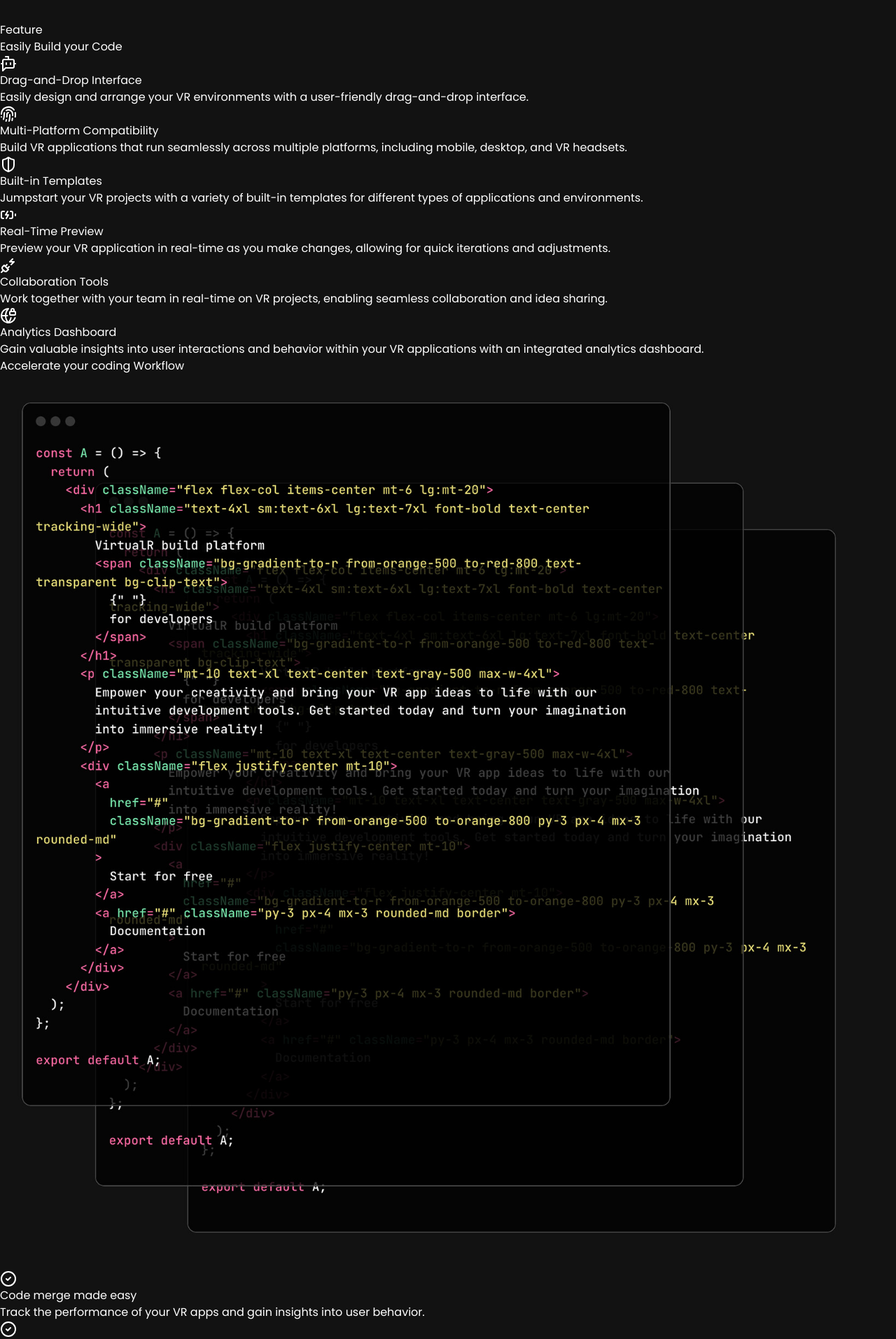
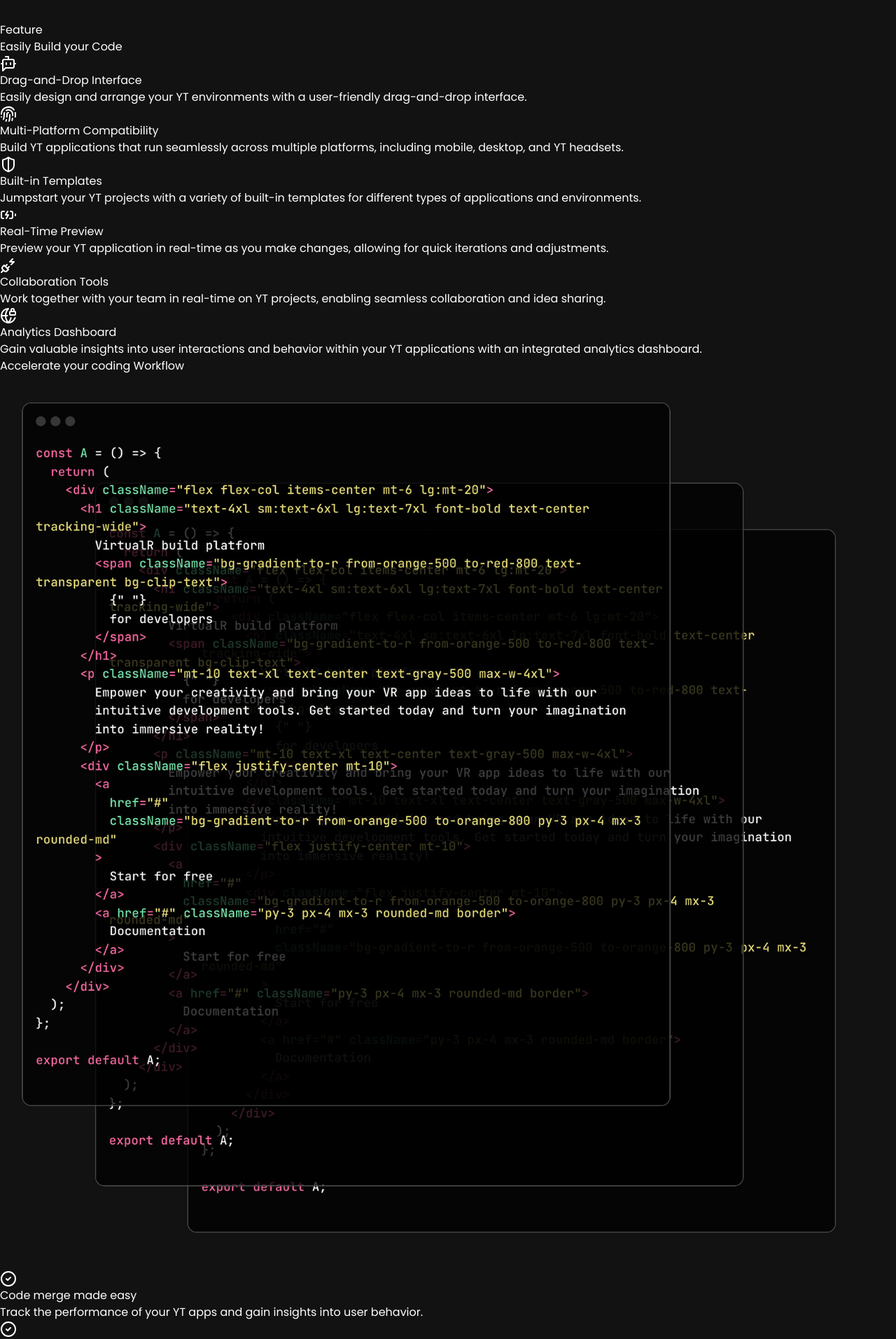
Before and after one commit to Shadrackssien/YuppyTech, a React (Vite) app: page / in a window 1280 px wide. Shown: the part 640-2553 px from the top of the page at 70% size. Built offline with nearby package versions, Linux system fonts and the light colour scheme; grey boxes are pictures that could not be loaded.

Commit message:
Debuging

```diff
--- a/src/constants/index.jsx
+++ b/src/constants/index.jsx
@@ -63,37 +63,37 @@ export const features = [
     icon: <BotMessageSquare />,
     text: "Drag-and-Drop Interface",
     description:
-      "Easily design and arrange your VR environments with a user-friendly drag-and-drop interface.",
+      "Easily design and arrange your YT environments with a user-friendly drag-and-drop interface.",
   },
   {
     icon: <Fingerprint />,
     text: "Multi-Platform Compatibility",
     description:
-      "Build VR applications that run seamlessly across multiple platforms, including mobile, desktop, and VR headsets.",
+      "Build YT applications that run seamlessly across multiple platforms, including mobile, desktop, and YT headsets.",
   },
   {
     icon: <ShieldHalf />,
     text: "Built-in Templates",
     description:
-      "Jumpstart your VR projects with a variety of built-in templates for different types of applications and environments.",
+      "Jumpstart your YT projects with a variety of built-in templates for different types of applications and environments.",
   },
   {
     icon: <BatteryCharging />,
     text: "Real-Time Preview",
     description:
-      "Preview your VR application in real-time as you make changes, allowing for quick iterations and adjustments.",
+      "Preview your YT application in real-time as you make changes, allowing for quick iterations and adjustments.",
   },
   {
     icon: <PlugZap />,
     text: "Collaboration Tools",
     description:
-      "Work together with your team in real-time on VR projects, enabling seamless collaboration and idea sharing.",
+      "Work together with your team in real-time on YT projects, enabling seamless collaboration and idea sharing.",
   },
   {
     icon: <GlobeLock />,
     text: "Analytics Dashboard",
     description:
-      "Gain valuable insights into user interactions and behavior within your VR applications with an integrated analytics dashboard.",
+      "Gain valuable insights into user interactions and behavior within your YT applications with an integrated analytics dashboard.",
   },
 ];
 
@@ -101,22 +101,22 @@ export const checklistItems = [
   {
     title: "Code merge made easy",
     description:
-      "Track the performance of your VR apps and gain insights into user behavior.",
+      "Track the performance of your YT apps and gain insights into user behavior.",
   },
   {
     title: "Review code without worry",
     description:
-      "Track the performance of your VR apps and gain insights into user behavior.",
+      "Track the performance of your YT apps and gain insights into user behavior.",
   },
   {
     title: "AI Assistance to reduce time",
     description:
-      "Track the performance of your VR apps and gain insights into user behavior.",
+      "Track the performance of your YT apps and gain insights into user behavior.",
   },
   {
     title: "Share work in minutes",
     description:
-      "Track the performance of your VR apps and gain insights into user behavior.",
+      "Track the performance of your YT apps and gain insights into user behavior.",
   },
 ];
 
```
